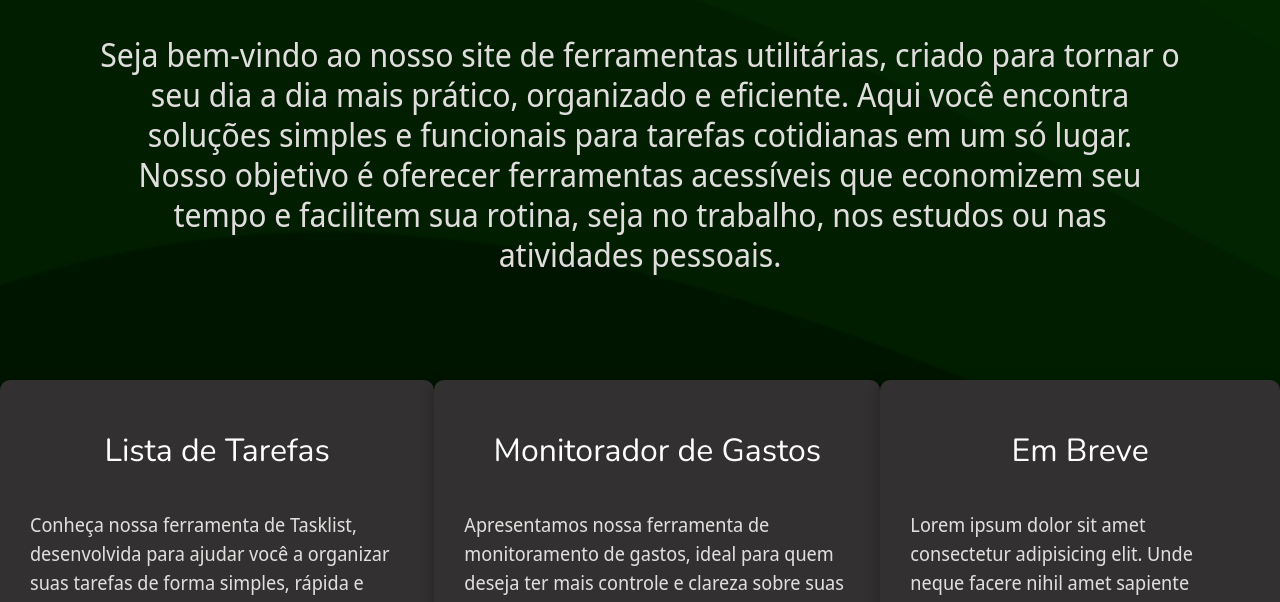
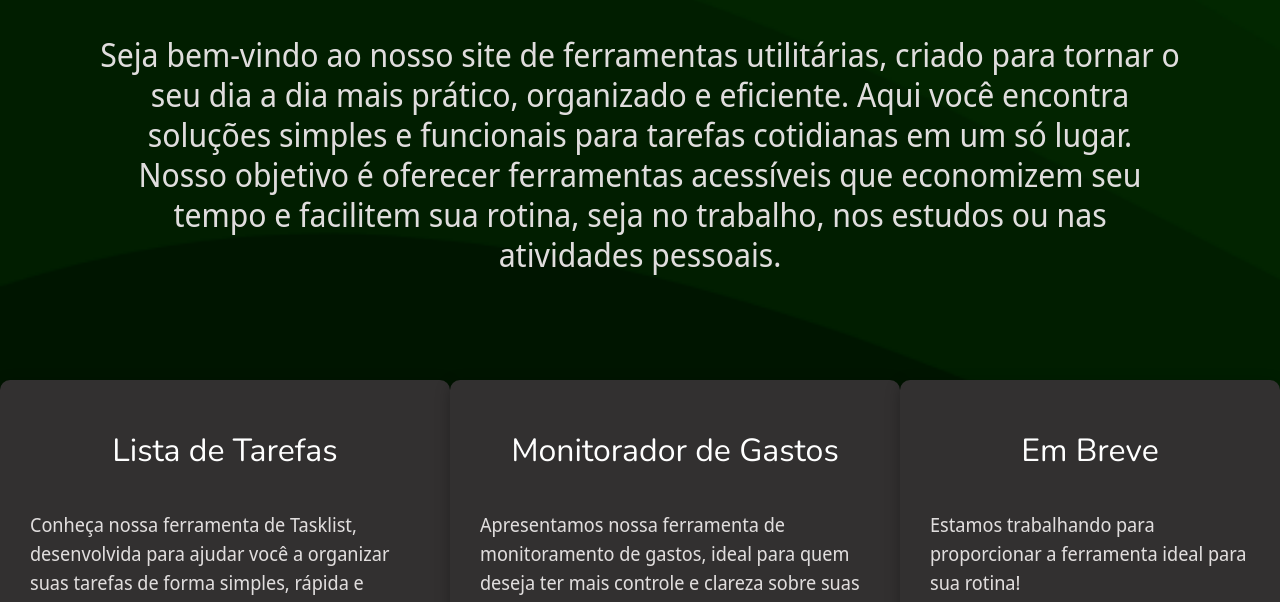
Before and after one commit to Dev-Soares/Utility.JS, a React app: page docs/index.html in a window 1280 px wide. Shown: the part 320-922 px from the top of the page. Built offline with nearby package versions, Linux system fonts and the light colour scheme; files whose address does not match are found by name.

Commit message:
pronto para deploy, img corrigida

```diff
--- a/docs/index.html
+++ b/docs/index.html
@@ -52,9 +52,7 @@
             <div class="card">
                 <h2>Em Breve</h2>
 
-                <p>Lorem ipsum dolor sit amet consectetur adipisicing elit. Unde neque facere nihil amet sapiente
-                    repellendus maxime, saepe mollitia perferendis, voluptas reprehenderit atque maiores incidunt
-                    quidem. Itaque, enim. Molestias, iusto blanditiis.</p>
+                <p>Estamos trabalhando para proporcionar a ferramenta ideal para sua rotina!</p>
                 <img src="assets/img/Icone_martelo.png" alt="Imagem construção">
                 <button class="botao-padrao">Em breve</button>
             </div>
```
Also changed, not shown: docs/Lista.html (+1 -1 lines).
